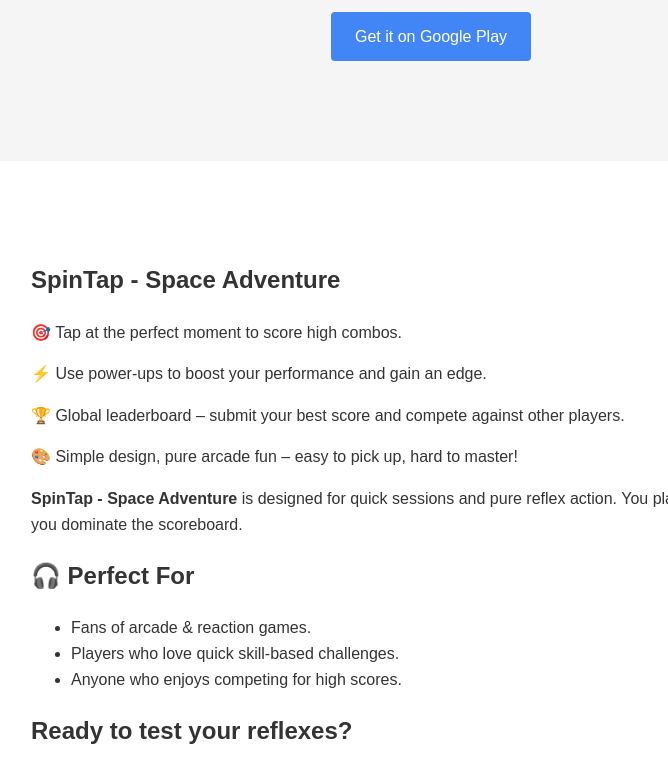
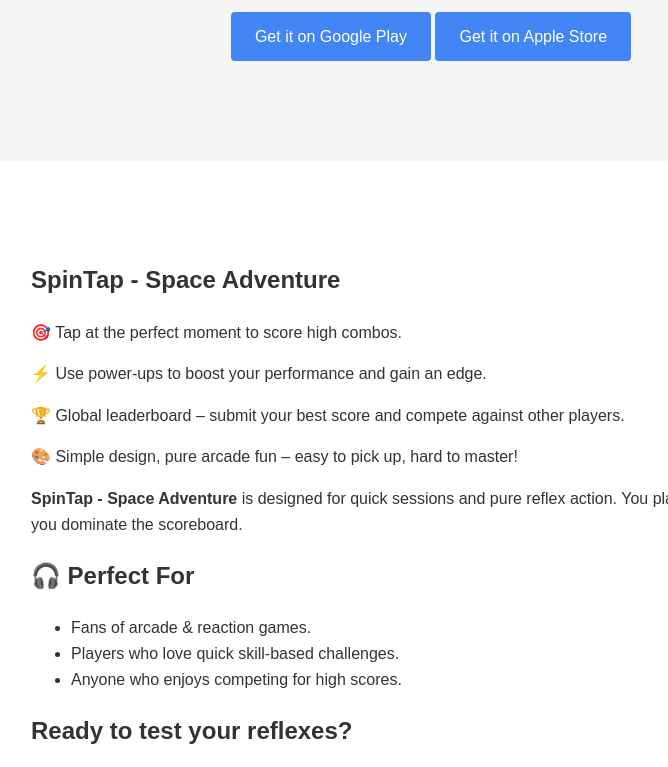
Before and after one commit to enymowns/SpinTapPage, a plain HTML site: page index.html in a window 1280 px wide. Shown: the part 307-1074 px from the top of the page, without its empty margins (209-877 px from the left). Drawn offline with Linux system fonts and the light colour scheme.

Commit message:
Update index.html

```diff
--- a/index.html
+++ b/index.html
@@ -13,6 +13,7 @@
       <h1>SpinTap - Space Adventure</h1>
       <p></p>
       <a href="https://play.google.com/store/apps/details?id=com.enymowns.spintap" class="btn">Get it on Google Play</a>
+      <a href="https://apps.apple.com/sk/app/spin-space-adventure/id6755365754" class="btn">Get it on Apple Store</a>
     </div>
   </header>
 
```
